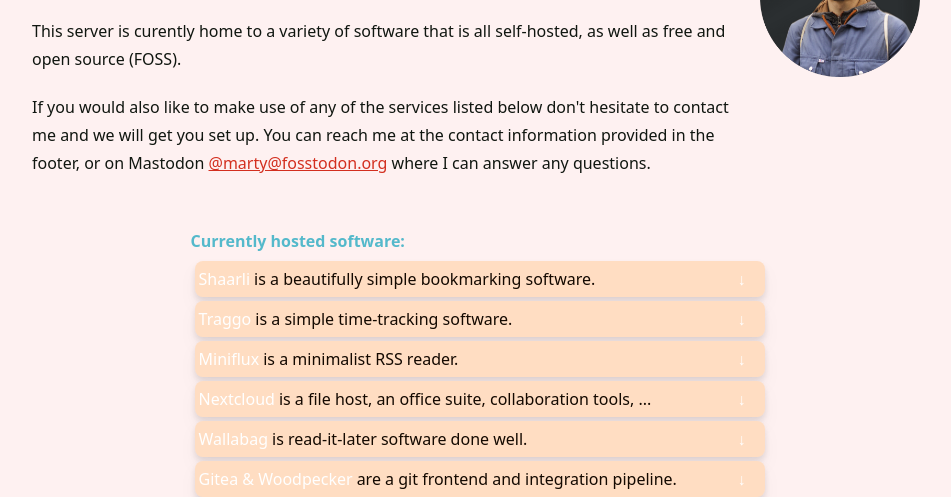
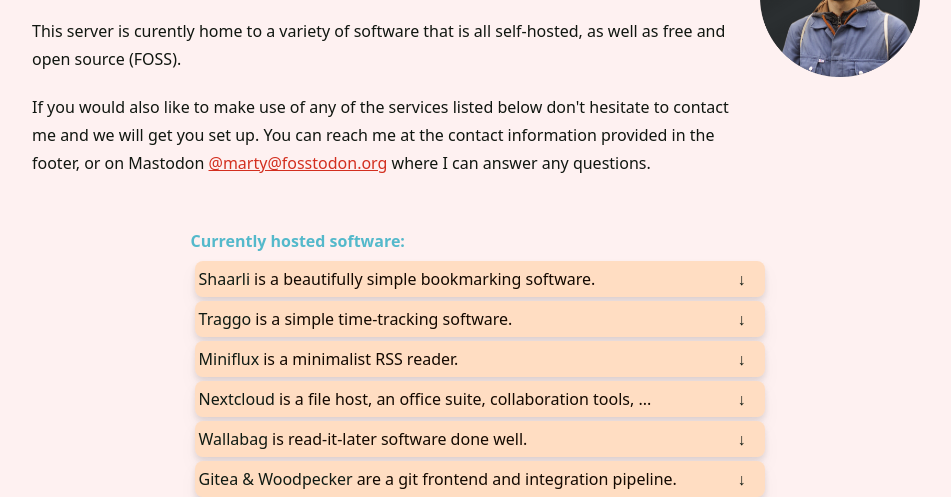
Before and after one commit to marty-oehme/page, an Astro site: page / in a window 1280 px wide. Shown: the part 308-805 px from the top of the page, without its empty margins (160-1111 px from the left). Built offline with nearby package versions, Linux system fonts and the light colour scheme; Astro itself is replaced by a stand-in of ours.

Commit message:
index: Fix dropdown colors

```diff
--- a/src/components/Collapsible.astro
+++ b/src/components/Collapsible.astro
@@ -13,9 +13,9 @@
     <summary
       class="flex cursor-pointer list-none flex-row justify-start space-x-1 [&::-webkit-details-marker]:hidden"
     >
-      <div><a class="text-primary-content" href={href}> {title}</a></div>
+      <div><a class="text-secondary-content hover:overline" href={href}> {title}</a></div>
       <div>{body}</div>
-      <div class="flex grow justify-end text-primary-content">
+      <div class="flex grow justify-end text-secondary-content">
         <span class="pr-4 group-open:hidden">&darr;</span>
         <span class="hidden pr-4 group-open:inline">&uarr;</span>
       </div>
```
